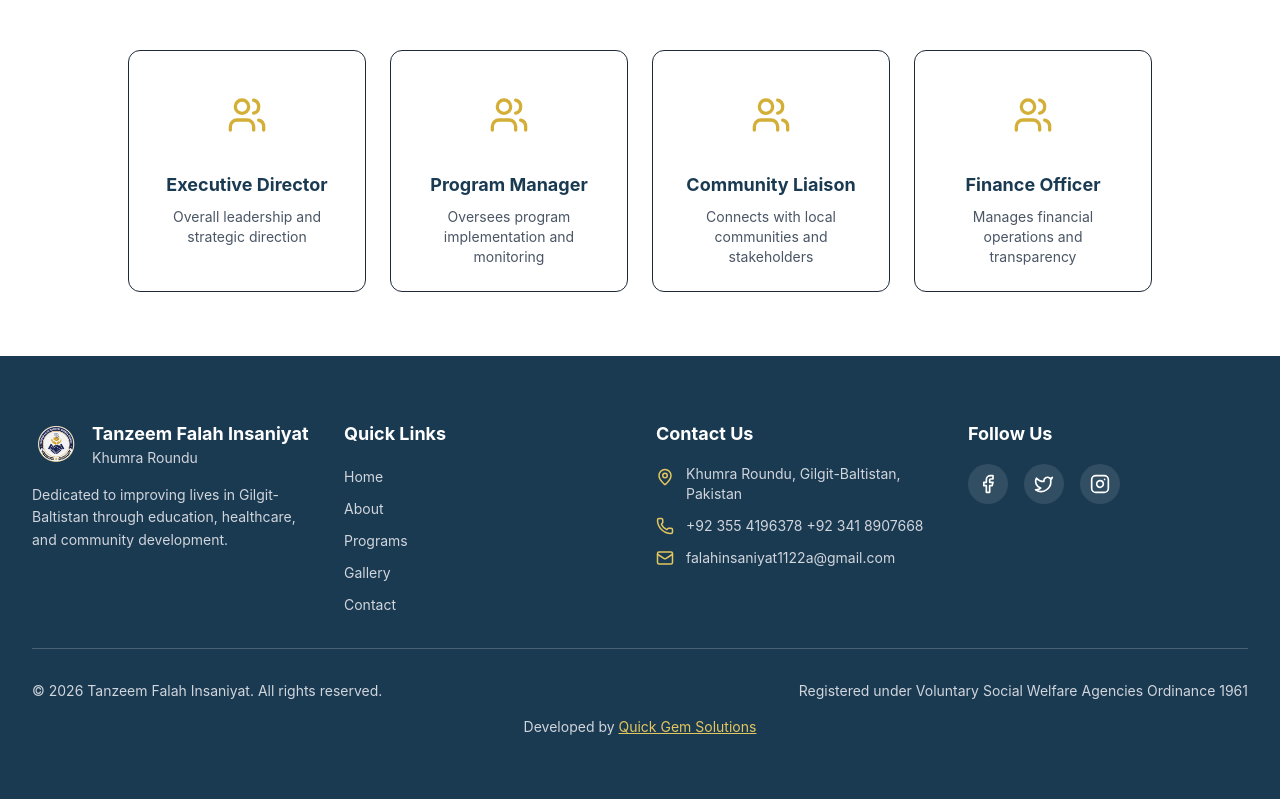
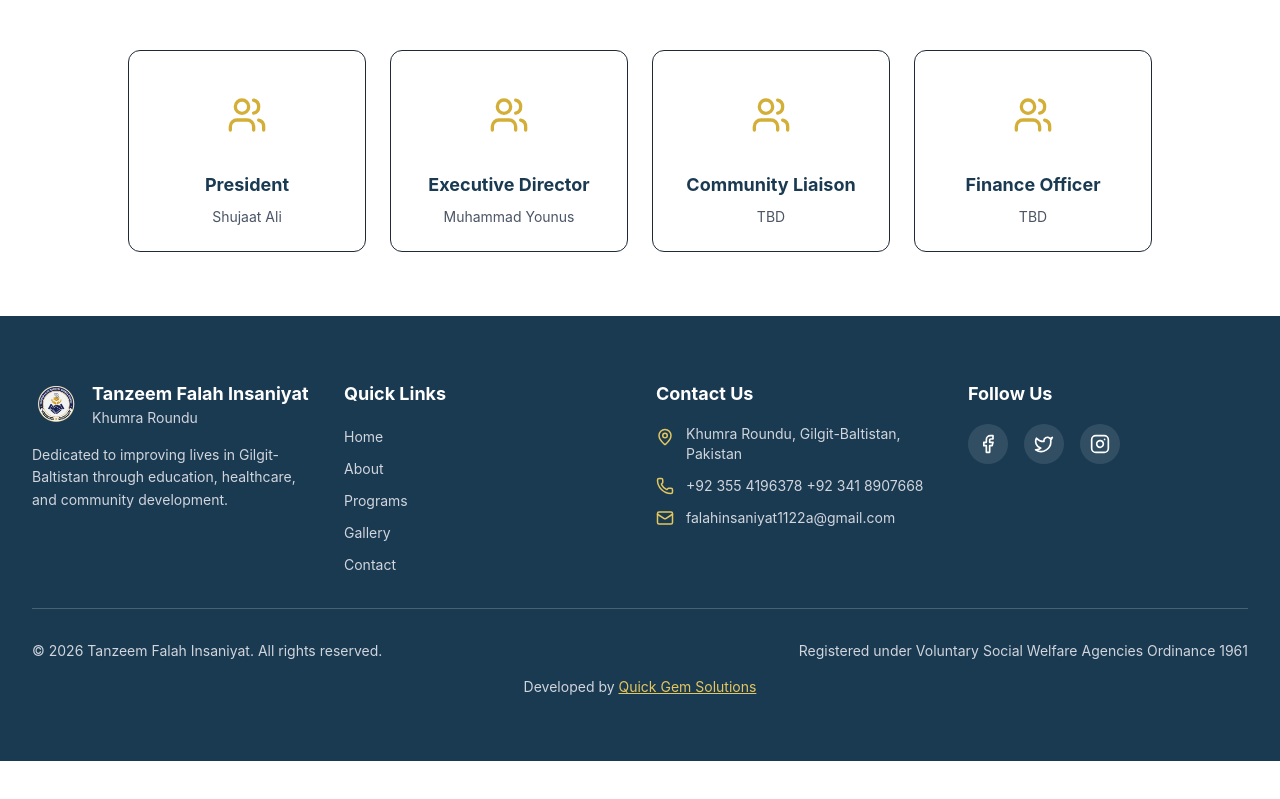
Before and after one commit to iamqasimali/NGO-Tanzeem, a React (Vite) app: page /about in a window 1280 px wide. Shown: the part 2252-3051 px from the top of the page. After the commit the page ends 3013 px from the top, so only its background shows below. Built offline with nearby package versions, Linux system fonts and the light colour scheme.

Commit message:
About page minor changes

```diff
--- a/src/pages/About.tsx
+++ b/src/pages/About.tsx
@@ -27,10 +27,10 @@
   ];
 
   const leaders = [
-    { title: 'Executive Director', description: 'Overall leadership and strategic direction' },
-    { title: 'Program Manager', description: 'Oversees program implementation and monitoring' },
-    { title: 'Community Liaison', description: 'Connects with local communities and stakeholders' },
-    { title: 'Finance Officer', description: 'Manages financial operations and transparency' },
+    { title: 'President', description: 'Shujaat Ali' },
+    { title: 'Executive Director', description: 'Muhammad Younus' },
+    { title: 'Community Liaison', description: 'TBD' },
+    { title: 'Finance Officer', description: 'TBD' },
   ];
 
   return (
```
